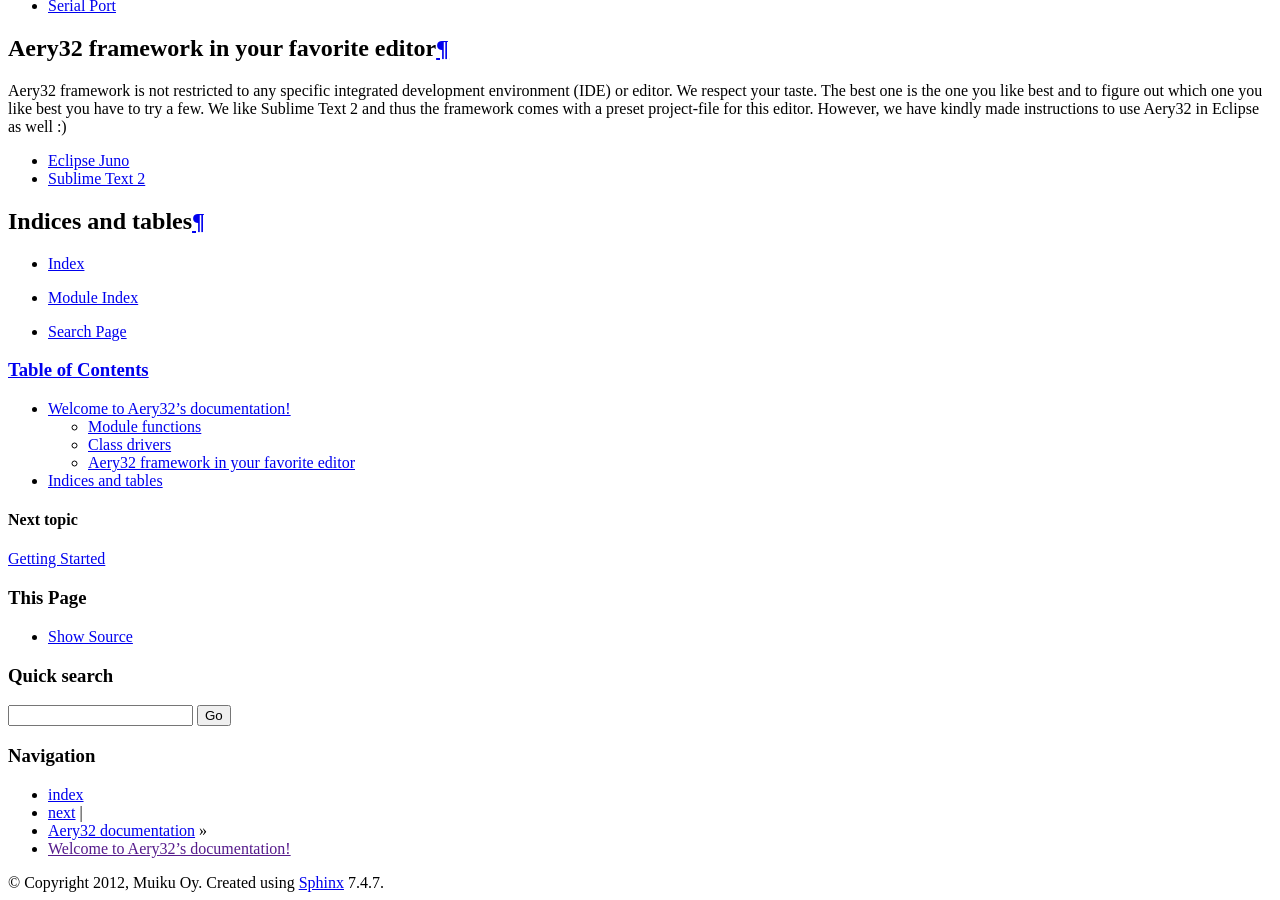
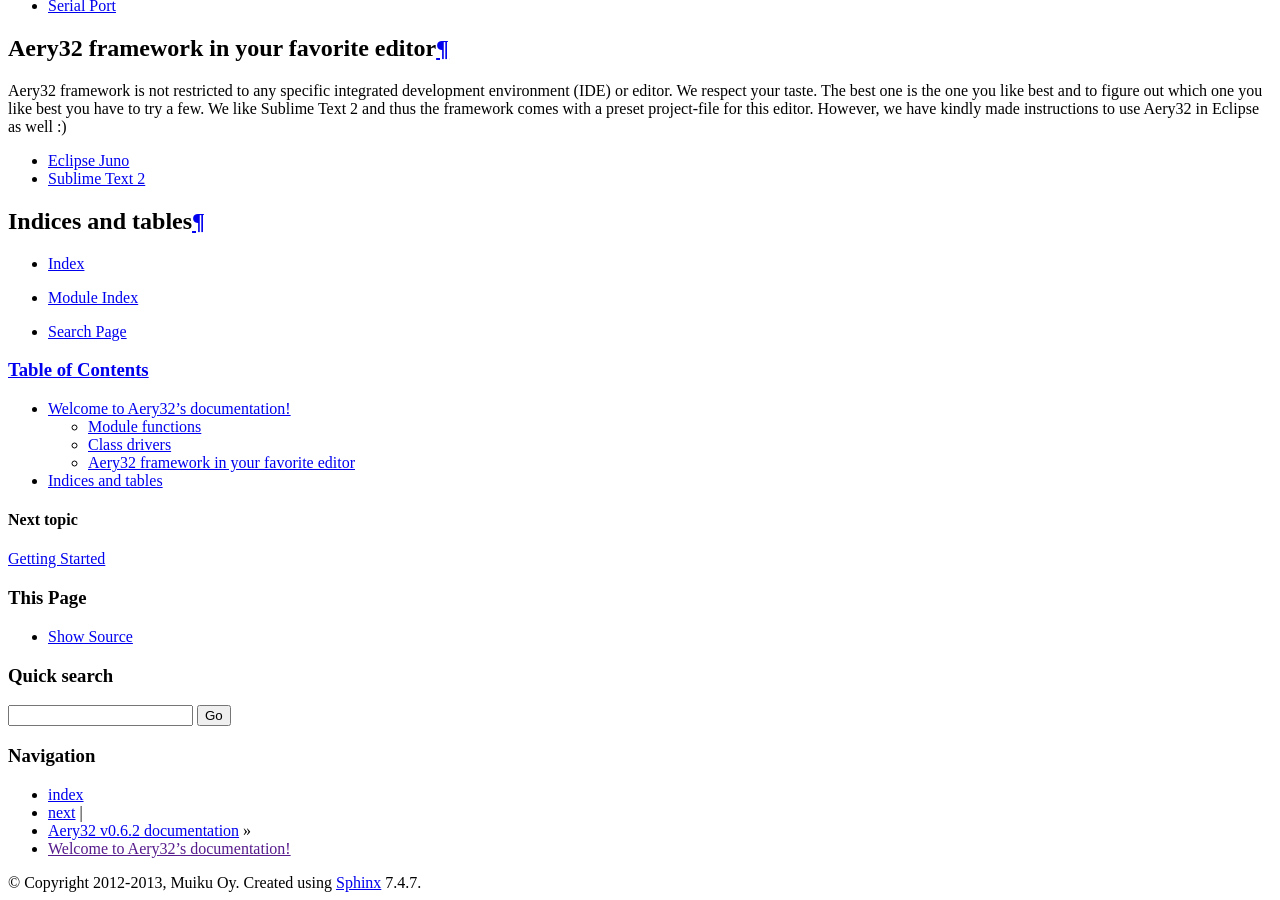
Before and after one commit to aery32/aery32-refguide, a Sphinx documentation site: the page built from source/index.rst, in a window 1280 px wide and 900 px high, scrolled down 1105 px. Built offline with Sphinx 7.4.7, drawn with Linux system fonts in a browser that asks for light colours; some of the changed text lies outside the part shown.

Commit message:
Version 0.6.2

```diff
--- a/source/conf.py
+++ b/source/conf.py
@@ -41,16 +41,16 @@
 
 # General information about the project.
 project = u'Aery32'
-copyright = u'2012, Muiku Oy'
+copyright = u'2012-2013, Muiku Oy'
 
 # The version info for the project you're documenting, acts as replacement for
 # |version| and |release|, also used in various other places throughout the
 # built documents.
 #
 # The short X.Y version.
-version = ''
+version = 'v0.6.2'
 # The full version, including alpha/beta/rc tags.
-release = ''
+release = 'v0.6.2'
 
 # The language for content autogenerated by Sphinx. Refer to documentation
 # for a list of supported languages.
```
